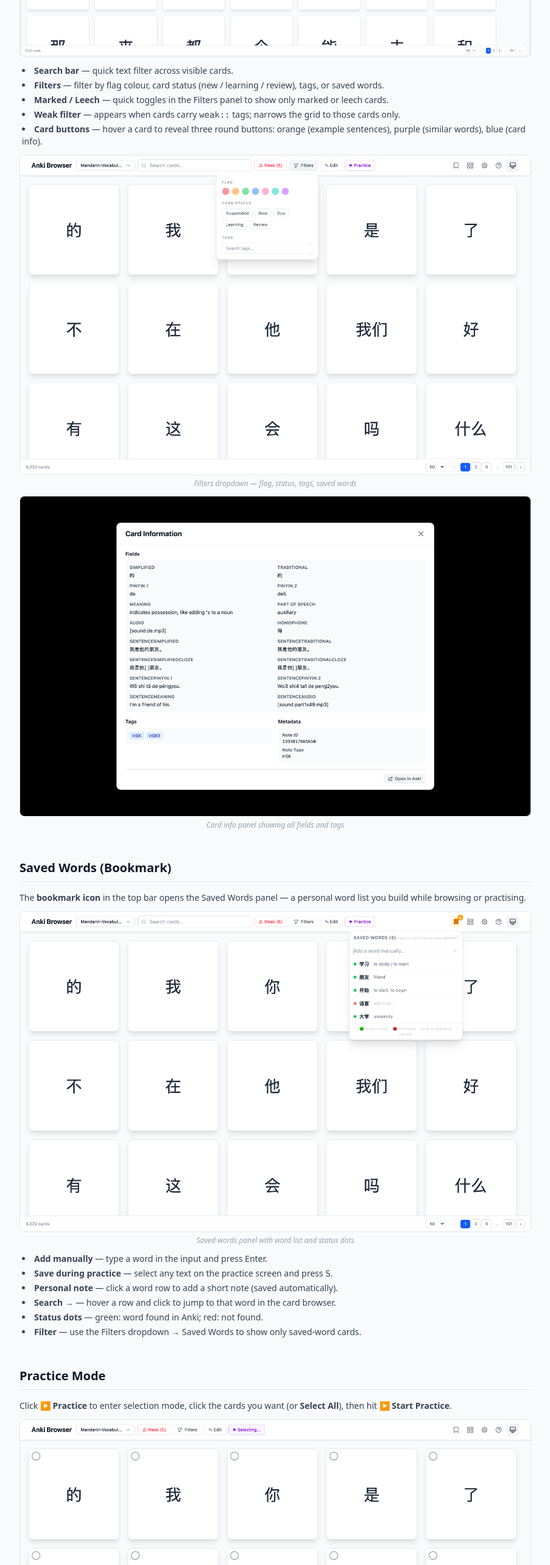
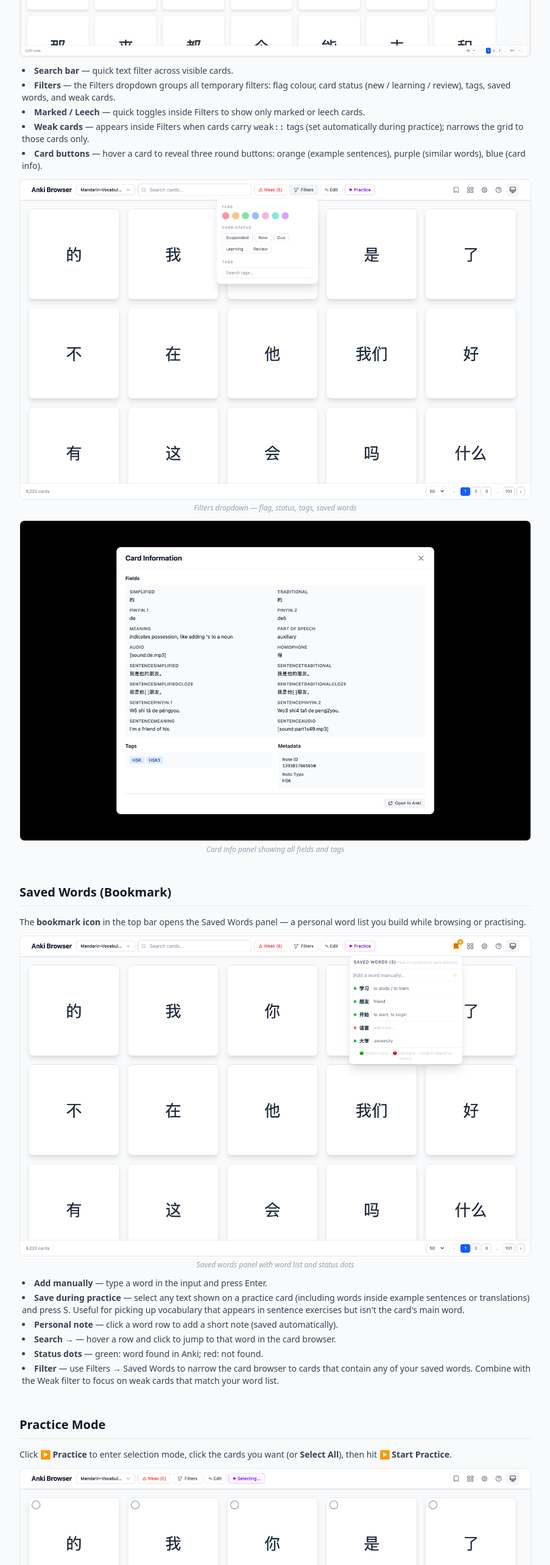
Before and after one commit to atanasov/anki-browser, a React (Vite) app: page /help in a window 1280 px wide. Shown: the part 2140-4706 px from the top of the page at 61% size, without its empty margins (312-1215 px from the left). Built offline with nearby package versions, Linux system fonts and the light colour scheme.

Commit message:
FIX: move all filters to single box

```diff
--- a/src/components/Header.jsx
+++ b/src/components/Header.jsx
@@ -32,10 +32,6 @@ const Header = () => {
   const togglePracticeMode = useStore((state) => state.togglePracticeMode);
   const searchQuery = useStore((state) => state.searchQuery);
   const setSearchQuery = useStore((state) => state.setSearchQuery);
-  const weakFilter = useStore((state) => state.weakFilter);
-  const toggleWeakFilter = useStore((state) => state.toggleWeakFilter);
-  const weakCount = useStore((state) => state.weakCount);
-
   const activeView = activeViewId ? getView(activeViewId) : null;
   const searchRef = useRef(null);
 
@@ -124,19 +120,6 @@ const Header = () => {
 
                 {activeView && (
                   <div className="flex items-center gap-1.5 shrink-0">
-                    {weakCount > 0 && (
-                      <button
-                        onClick={toggleWeakFilter}
-                        className={`px-3 py-1.5 text-xs font-medium rounded-lg border transition-colors ${
-                          weakFilter
-                            ? "bg-red-50 dark:bg-red-900/30 border-red-300 dark:border-red-600 text-red-700 dark:text-red-300"
-                            : "border-red-200 dark:border-red-800 text-red-500 dark:text-red-400 hover:bg-red-50 dark:hover:bg-red-900/20"
-                        }`}
-                        title={weakFilter ? "Show all cards" : `Filter to ${weakCount} weak card${weakCount !== 1 ? "s" : ""}`}
-                      >
-                        ⚠ Weak ({weakCount})
-                      </button>
-                    )}
                     <FiltersDropdown />
                     <button
                       onClick={toggleEditMode}
--- a/src/components/browser/FiltersDropdown.jsx
+++ b/src/components/browser/FiltersDropdown.jsx
@@ -34,13 +34,16 @@ const FiltersDropdown = () => {
   const [showSuggestions,   setShowSuggestions]   = useState(false);
   const panelRef = useRef(null);
 
-  const activeFilters        = useStore((s) => s.activeFilters);
-  const setFlagFilter        = useStore((s) => s.setFlagFilter);
-  const toggleStatusFilter   = useStore((s) => s.toggleStatusFilter);
-  const toggleTagFilter      = useStore((s) => s.toggleTagFilter);
+  const activeFilters          = useStore((s) => s.activeFilters);
+  const setFlagFilter          = useStore((s) => s.setFlagFilter);
+  const toggleStatusFilter     = useStore((s) => s.toggleStatusFilter);
+  const toggleTagFilter        = useStore((s) => s.toggleTagFilter);
   const toggleSavedWordsFilter = useStore((s) => s.toggleSavedWordsFilter);
-  const clearFilters         = useStore((s) => s.clearFilters);
-  const savedWords           = useStore((s) => s.savedWords ?? []);
+  const clearFilters           = useStore((s) => s.clearFilters);
+  const savedWords             = useStore((s) => s.savedWords ?? []);
+  const weakFilter             = useStore((s) => s.weakFilter);
+  const toggleWeakFilter       = useStore((s) => s.toggleWeakFilter);
+  const weakCount              = useStore((s) => s.weakCount);
 
   // Click-outside
   useEffect(() => {
@@ -74,7 +77,8 @@ const FiltersDropdown = () => {
     (activeFilters.flag !== null ? 1 : 0) +
     activeFilters.statuses.length +
     activeFilters.tags.length +
-    (activeFilters.savedWords ? 1 : 0);
+    (activeFilters.savedWords ? 1 : 0) +
+    (weakFilter ? 1 : 0);
 
   return (
     <div className="relative" ref={panelRef}>
@@ -233,6 +237,27 @@ const FiltersDropdown = () => {
             </div>
           )}
 
+          {/* Weak cards */}
+          {weakCount > 0 && (
+            <div>
+              <p className="text-[10px] font-semibold text-gray-400 dark:text-gray-500 uppercase tracking-widest mb-2">Weak Cards</p>
+              <button
+                onClick={toggleWeakFilter}
+                className={`flex items-center gap-2 w-full px-3 py-1.5 text-xs rounded-lg border transition-colors ${
+                  weakFilter
+                    ? "bg-red-50 dark:bg-red-900/30 border-red-300 dark:border-red-600 text-red-700 dark:text-red-300"
+                    : "border-gray-200 dark:border-gray-600 text-gray-600 dark:text-gray-400 hover:border-red-300 dark:hover:border-red-700 hover:text-red-600 dark:hover:text-red-400"
+                }`}
+                title={weakFilter ? "Show all cards" : `Filter to ${weakCount} weak card${weakCount !== 1 ? "s" : ""}`}
+              >
+                <svg className="w-3.5 h-3.5 shrink-0" fill="none" stroke="currentColor" strokeWidth="2" viewBox="0 0 24 24">
+                  <path strokeLinecap="round" strokeLinejoin="round" d="M12 9v2m0 4h.01M10.29 3.86L1.82 18a2 2 0 001.71 3h16.94a2 2 0 001.71-3L13.71 3.86a2 2 0 00-3.42 0z" />
+                </svg>
+                Weak cards ({weakCount})
+              </button>
+            </div>
+          )}
+
           {/* Clear all */}
           {activeCount > 0 && (
             <div className="pt-1 border-t border-gray-100 dark:border-gray-700">
--- a/src/pages/HelpPage.jsx
+++ b/src/pages/HelpPage.jsx
@@ -216,9 +216,9 @@ const HelpPage = () => {
             <Screenshot src="/screenshots/help-card-browser.png" alt="Card browser grid" />
             <ul className="list-disc list-inside space-y-1 pl-1">
               <li><strong>Search bar</strong> — quick text filter across visible cards.</li>
-              <li><strong>Filters</strong> — filter by flag colour, card status (new / learning / review), tags, or saved words.</li>
-              <li><strong>Marked / Leech</strong> — quick toggles in the Filters panel to show only marked or leech cards.</li>
-              <li><strong>Weak filter</strong> — appears when cards carry <code>weak::</code> tags; narrows the grid to those cards only.</li>
+              <li><strong>Filters</strong> — the Filters dropdown groups all temporary filters: flag colour, card status (new / learning / review), tags, saved words, and weak cards.</li>
+              <li><strong>Marked / Leech</strong> — quick toggles inside Filters to show only marked or leech cards.</li>
+              <li><strong>Weak cards</strong> — appears inside Filters when cards carry <code>weak::</code> tags (set automatically during practice); narrows the grid to those cards only.</li>
               <li><strong>Card buttons</strong> — hover a card to reveal three round buttons: orange (example sentences), purple (similar words), blue (card info).</li>
             </ul>
             <Screenshot src="/screenshots/help-filters.png" alt="Filters dropdown open" caption="Filters dropdown — flag, status, tags, saved words" />
@@ -230,11 +230,11 @@ const HelpPage = () => {
             <Screenshot src="/screenshots/help-saved-words.png" alt="Saved words panel open" caption="Saved words panel with word list and status dots" />
             <ul className="list-disc list-inside space-y-1 pl-1">
               <li><strong>Add manually</strong> — type a word in the input and press Enter.</li>
-              <li><strong>Save during practice</strong> — select any text on the practice screen and press <kbd>S</kbd>.</li>
+              <li><strong>Save during practice</strong> — select any text shown on a practice card (including words inside example sentences or translations) and press <kbd>S</kbd>. Useful for picking up vocabulary that appears in sentence exercises but isn't the card's main word.</li>
               <li><strong>Personal note</strong> — click a word row to add a short note (saved automatically).</li>
               <li><strong>Search →</strong> — hover a row and click to jump to that word in the card browser.</li>
               <li><strong>Status dots</strong> — green: word found in Anki; red: not found.</li>
-              <li><strong>Filter</strong> — use the Filters dropdown → Saved Words to show only saved-word cards.</li>
+              <li><strong>Filter</strong> — use Filters → Saved Words to narrow the card browser to cards that contain any of your saved words. Combine with the Weak filter to focus on weak cards that match your word list.</li>
             </ul>
           </Section>
 
@@ -268,7 +268,7 @@ const HelpPage = () => {
             <Screenshot src="/screenshots/help-exercise-dictation.png" alt="Dictation — listen and type" caption="Dictation — listen and type what you hear" />
 
             <p className="mt-1">During a session, each wrong answer tags the card in Anki with <code>weak::</code> automatically. Correct streaks clear the tag.</p>
-            <p>Press <kbd>S</kbd> at any time to save the currently selected text to your Saved Words list.</p>
+            <p>Press <kbd>S</kbd> at any time to save the currently selected text to your Saved Words list — handy for words you spot in example sentences or translations that you want to review later.</p>
           </Section>
 
           <Section id="practice-results" title="Practice Results & Weak Words">
```
